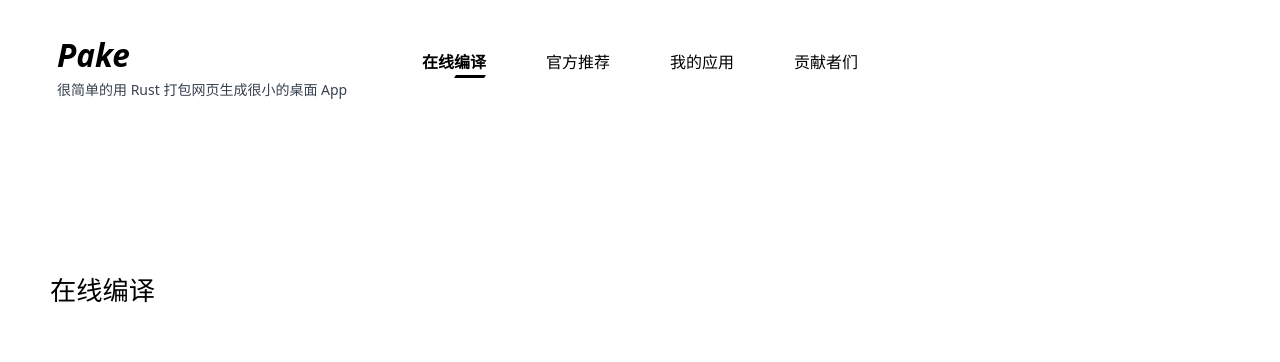
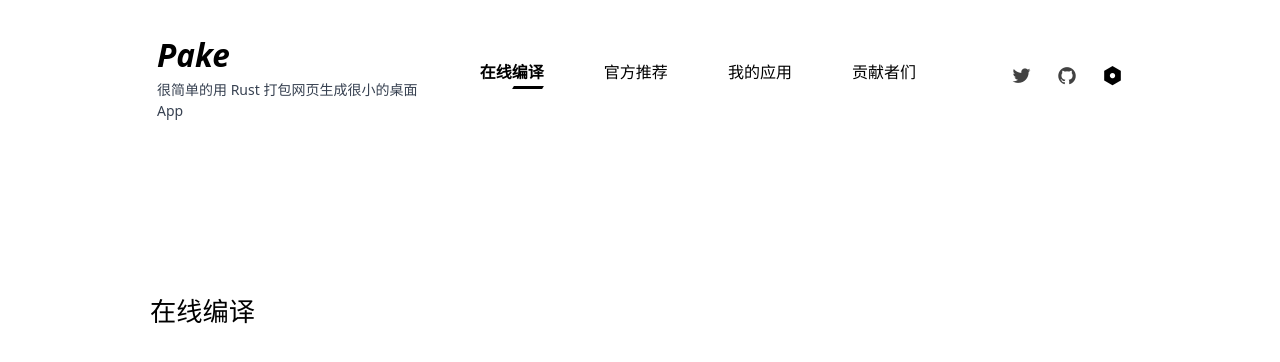
Before and after one commit to tw93/Pake, a Next.js app: page / in a window 1280 px wide. Shown: the top 362 px of the page. Built offline with nearby package versions, Linux system fonts and the light colour scheme.

Commit message:
:sparkles: 基本框架ok

```diff
--- a/package.json
+++ b/package.json
@@ -16,6 +16,7 @@
     "next": "13.1.6",
     "react": "18.2.0",
     "react-dom": "18.2.0",
+    "remixicon": "^2.5.0",
     "typescript": "^4.9.5"
   },
   "devDependencies": {
--- a/pages/components/layout.js
+++ b/pages/components/layout.js
@@ -1,6 +1,7 @@
 import Navbar from './navbar'
 import Footer from './footer'
 import Head from 'next/head';
+import 'remixicon/fonts/remixicon.css'
 
 export default function Layout({ children }) {
   return (
--- a/pages/components/navbar.js
+++ b/pages/components/navbar.js
@@ -8,7 +8,7 @@
   return (
     <>
       <div className="navbar bg-base-100">
-        <div className="navbar-start flex flex-col pt-4">
+        <div className="navbar-start flex flex-col pt-4 w-1/3">
           <a className="normal-case text-4xl italic font-bold text-black w-full">
             Pake
           </a>
@@ -40,7 +40,21 @@
             </li>
           </ul>
         </div>
-        <div className="navbar-end xl:w-1/2 w-1/4"></div>
+        <div className="navbar-end w-1/5 pt-2">
+          <a
+            className="ri-twitter-fill ri-xl mr-7"
+            target="_blank"
+            rel="noreferrer"
+            href="https://twitter.com/HiTw93"
+          ></a>
+          <a
+            className="ri-github-fill ri-xl mr-7"
+            target="_blank"
+            rel="noreferrer"
+            href="https://github.com/tw93/Pake"
+          ></a>
+          <i className="ri-settings-fill ri-xl cursor-pointer"></i>
+        </div>
       </div>
     </>
   );
--- a/styles/globals.css
+++ b/styles/globals.css
@@ -30,7 +30,7 @@
 }
 
 .main {
-  padding: 16px 50px;
+  padding: 16px 150px;
   min-height: 100vh;
   display: flex;
   flex-direction: column;
```
Also changed, not shown: 1 other file (tests, documents, lock files or other folders).
